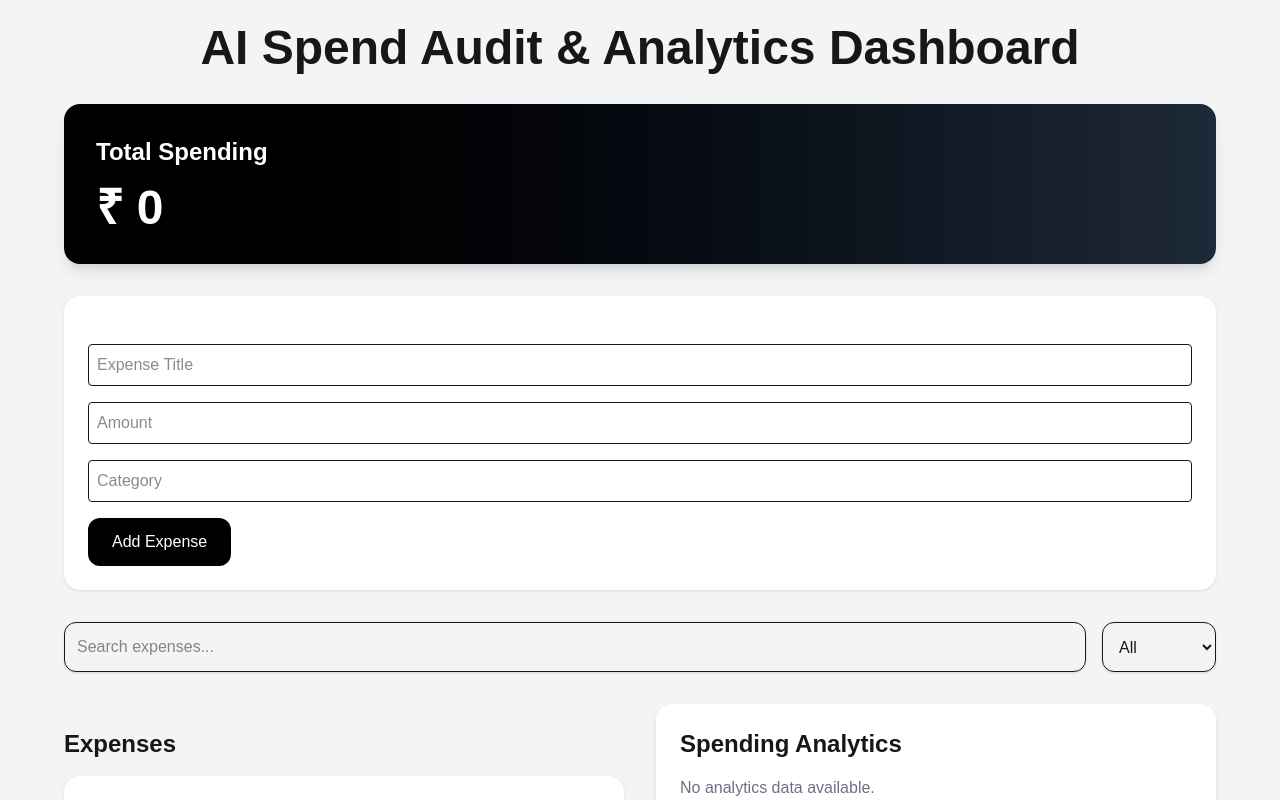
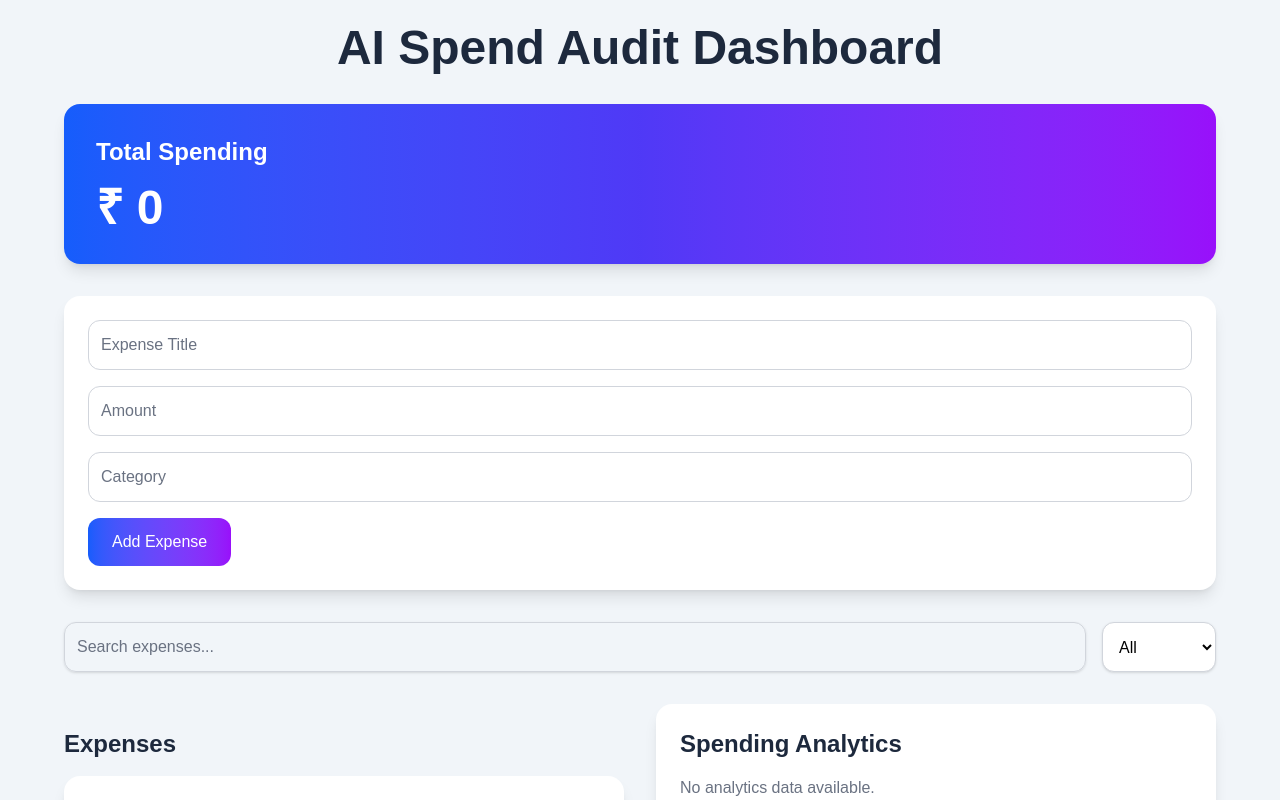
Before and after one commit to Aanya2806/ai-spend-audit, a Next.js app: page / in a window 1280 px wide. Shown: the top 800 px of the page. Built offline with nearby package versions, Linux system fonts and the light colour scheme.

Commit message:
Improved dashboard UI and styling

```diff
--- a/app/components/Analytics.tsx
+++ b/app/components/Analytics.tsx
@@ -25,7 +25,8 @@ export default function Analytics({
 }: {
   expenses: Expense[];
 }) {
-  const categoryData: CategoryData[] = [];
+  const categoryData: CategoryData[] =
+    [];
 
   expenses.forEach((expense) => {
     const existingCategory =
@@ -47,16 +48,16 @@ export default function Analytics({
   });
 
   const COLORS = [
-    "#0088FE",
-    "#00C49F",
-    "#FFBB28",
-    "#FF8042",
-    "#A020F0",
+    "#2563EB",
+    "#7C3AED",
+    "#10B981",
+    "#F59E0B",
+    "#EF4444",
   ];
 
   return (
-    <div className="bg-white p-6 rounded-2xl shadow-md">
-      <h2 className="text-2xl font-bold mb-4">
+    <div className="bg-white p-6 rounded-2xl shadow-lg">
+      <h2 className="text-2xl font-bold mb-4 text-slate-800">
         Spending Analytics
       </h2>
 
@@ -93,7 +94,6 @@ export default function Analytics({
           </Pie>
 
           <Tooltip />
-
           <Legend />
         </PieChart>
       )}
--- a/app/components/ExpenseList.tsx
+++ b/app/components/ExpenseList.tsx
@@ -12,13 +12,13 @@ export default function ExpenseList({
 }) {
   return (
     <div className="mt-6">
-      <h2 className="text-2xl font-bold mb-4">
+      <h2 className="text-2xl font-bold mb-4 text-slate-800">
         Expenses
       </h2>
 
       <div className="space-y-4">
         {expenses.length === 0 ? (
-          <div className="bg-white p-6 rounded-2xl shadow text-center">
+          <div className="bg-white p-6 rounded-2xl shadow-lg text-center">
             <p className="text-gray-500 text-lg">
               No expenses found.
             </p>
@@ -27,11 +27,11 @@ export default function ExpenseList({
           expenses.map((expense) => (
             <div
               key={expense.id}
-              className="bg-white border p-5 rounded-2xl shadow-md hover:shadow-lg transition"
+              className="bg-white border p-5 rounded-2xl shadow-lg hover:shadow-xl transition"
             >
               <div className="flex justify-between items-center">
                 <div>
-                  <h3 className="font-semibold text-lg">
+                  <h3 className="font-semibold text-lg text-slate-800">
                     {expense.title}
                   </h3>
 
@@ -41,7 +41,7 @@ export default function ExpenseList({
                 </div>
 
                 <div>
-                  <p className="text-xl font-bold">
+                  <p className="text-xl font-bold text-slate-800">
                     ₹ {expense.amount}
                   </p>
                 </div>
--- a/app/components/SpendForm.tsx
+++ b/app/components/SpendForm.tsx
@@ -14,11 +14,18 @@ export default function SpendForm({
 }: {
   addExpense: (expense: Expense) => void;
 }) {
-  const [title, setTitle] = useState("");
-  const [amount, setAmount] = useState("");
-  const [category, setCategory] = useState("");
+  const [title, setTitle] =
+    useState("");
 
-  const handleSubmit = (e: React.FormEvent) => {
+  const [amount, setAmount] =
+    useState("");
+
+  const [category, setCategory] =
+    useState("");
+
+  const handleSubmit = (
+    e: React.FormEvent
+  ) => {
     e.preventDefault();
 
     const newExpense: Expense = {
@@ -38,14 +45,16 @@ export default function SpendForm({
   return (
     <form
       onSubmit={handleSubmit}
-      className="space-y-4 mt-6"
+      className="space-y-4"
     >
       <input
         type="text"
         placeholder="Expense Title"
         value={title}
-        onChange={(e) => setTitle(e.target.value)}
-        className="border p-2 rounded w-full"
+        onChange={(e) =>
+          setTitle(e.target.value)
+        }
+        className="border border-gray-300 p-3 rounded-xl w-full text-black placeholder-gray-500 focus:outline-none focus:ring-2 focus:ring-blue-500"
         required
       />
 
@@ -53,8 +62,10 @@ export default function SpendForm({
         type="number"
         placeholder="Amount"
         value={amount}
-        onChange={(e) => setAmount(e.target.value)}
-        className="border p-2 rounded w-full"
+        onChange={(e) =>
+          setAmount(e.target.value)
+        }
+        className="border border-gray-300 p-3 rounded-xl w-full text-black placeholder-gray-500 focus:outline-none focus:ring-2 focus:ring-blue-500"
         required
       />
 
@@ -62,14 +73,16 @@ export default function SpendForm({
         type="text"
         placeholder="Category"
         value={category}
-        onChange={(e) => setCategory(e.target.value)}
-        className="border p-2 rounded w-full"
+        onChange={(e) =>
+          setCategory(e.target.value)
+        }
+        className="border border-gray-300 p-3 rounded-xl w-full text-black placeholder-gray-500 focus:outline-none focus:ring-2 focus:ring-blue-500"
         required
       />
 
       <button
         type="submit"
-        className="bg-black text-white px-6 py-3 rounded-xl hover:bg-gray-800 transition"
+        className="bg-gradient-to-r from-blue-600 to-purple-600 text-white px-6 py-3 rounded-xl hover:scale-105 transition"
       >
         Add Expense
       </button>
--- a/app/page.tsx
+++ b/app/page.tsx
@@ -87,13 +87,13 @@ export default function Home() {
   );
 
   return (
-  <main className="min-h-screen bg-gray-100 p-6">
+    <main className="min-h-screen bg-slate-100 p-6">
       <div className="max-w-6xl mx-auto">
-      <h1 className="text-5xl font-bold mb-8 text-center">
-       AI Spend Audit & Analytics Dashboard
+        <h1 className="text-5xl font-extrabold mb-8 text-center text-slate-800">
+          AI Spend Audit Dashboard
         </h1>
 
-      <div className="bg-gradient-to-r from-black to-gray-800 text-white p-8 rounded-2xl mb-8 shadow-lg">
+        <div className="bg-gradient-to-r from-blue-600 via-indigo-600 to-purple-600 text-white p-8 rounded-2xl mb-8 shadow-lg">
           <h2 className="text-2xl font-semibold">
             Total Spending
           </h2>
@@ -103,7 +103,7 @@ export default function Home() {
           </p>
         </div>
 
-      <div className="bg-white p-6 rounded-2xl shadow mb-8">
+        <div className="bg-white p-6 rounded-2xl shadow-lg mb-8">
           <SpendForm addExpense={addExpense} />
         </div>
 
@@ -115,7 +115,7 @@ export default function Home() {
             onChange={(e) =>
               setSearch(e.target.value)
             }
-          className="border p-3 rounded-xl w-full shadow-sm"
+            className="border border-gray-300 p-3 rounded-xl w-full shadow-sm text-black placeholder-gray-500 focus:outline-none focus:ring-2 focus:ring-blue-500"
           />
 
           <select
@@ -125,7 +125,7 @@ export default function Home() {
                 e.target.value
               )
             }
-          className="border p-3 rounded-xl shadow-sm"
+            className="border border-gray-300 p-3 rounded-xl shadow-sm text-black bg-white"
           >
             <option value="All">
               All
@@ -172,10 +172,13 @@ export default function Home() {
             />
           </div>
         </div>
+
+        <footer className="text-center mt-12 text-gray-500">
+          Built with Next.js,
+          Tailwind CSS and
+          Recharts
+        </footer>
       </div>
-    <footer className="text-center mt-12 text-gray-500">
-      Built with Next.js, Tailwind CSS and Recharts
-    </footer>
     </main>
   );
 }
```
Lines whose indentation alone changed are shown as unchanged.
